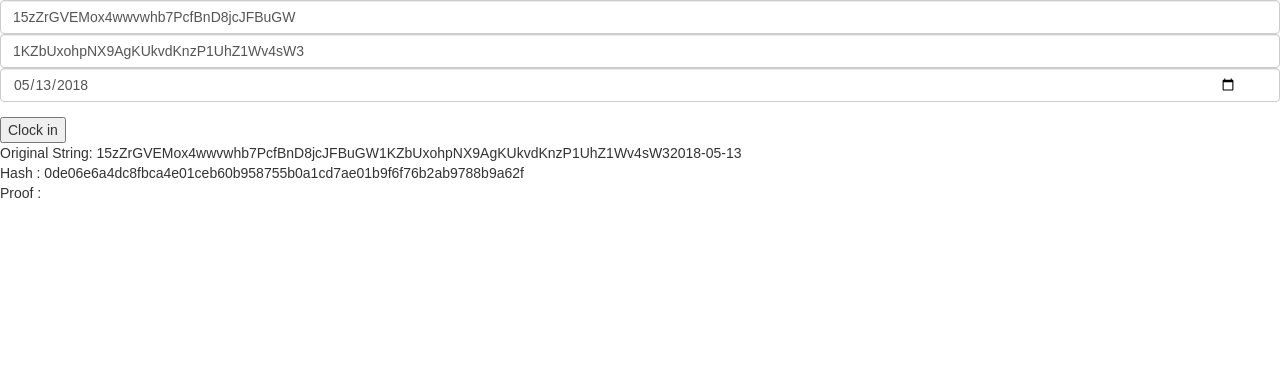
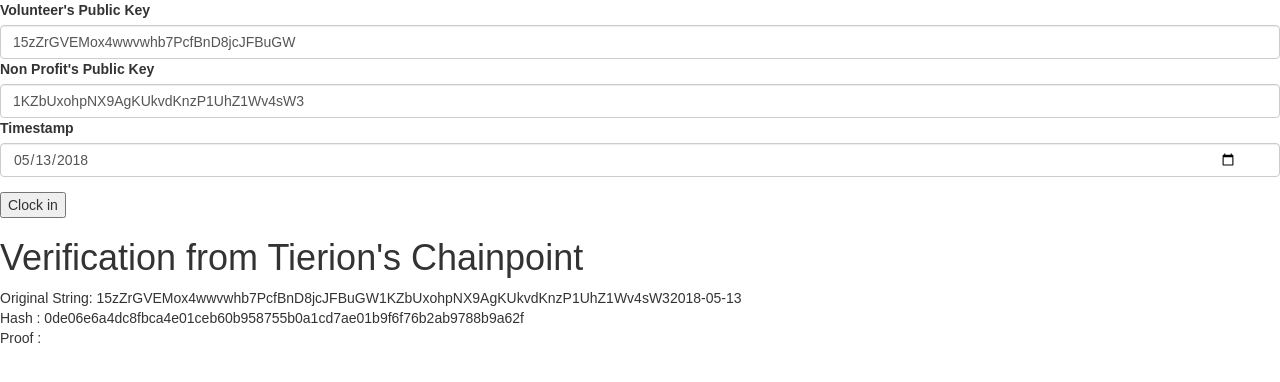
Before and after one commit to thomas-sarek/project_forward, a React (Create React App) app: page /proof in a window 1280 px wide. Shown: the top 382 px of the page. Built offline with nearby package versions, Linux system fonts and the light colour scheme.

Commit message:
UI changes

```diff
--- a/src/proof/Proof.js
+++ b/src/proof/Proof.js
@@ -27,6 +27,7 @@
 							controlId="formBasicText"
 							// validationState={this.getValidationState()}
 						>
+						<ControlLabel>Volunteer's Public Key</ControlLabel>
 							<FormControl
 								type="text"
 								name="client_public_key"
@@ -34,6 +35,7 @@
 								placeholder="Public key"
 								onChange={this.handleChange}
 							/>
+							<ControlLabel>Non Profit's Public Key</ControlLabel>
 							<FormControl
 								type="text"
 								name="org_public_key"
@@ -41,6 +43,7 @@
 								placeholder="Organization key"
 								onChange={this.handleChange}
 							/>
+							<ControlLabel>Timestamp</ControlLabel>
 							<FormControl
 								type="date"
 								name="timestamp"
@@ -50,12 +53,14 @@
 							/>
 							<FormControl.Feedback />
 						</FormGroup>
+
 						{/*<input type="text" name="client_public_key" placeholder="Public key" value={props.client_public_key}  onChange={this.handleChange} />*/}
 						{/*<input type="text" name="org_public_key" placeholder="Organization key" value={props.org_public_key}  onChange={this.handleChange} />*/}
 						{/*<input type="date" name="timestamp" value={props.timestamp} onChange={this.handleChange} />*/}
 						<button type="submit">Clock in</button>
 					</form>
 				</div>
+				<h1>Verification from Tierion's Chainpoint</h1>
 				<div className="info-wrapper">
 					<p className="proof-info">
 
```
